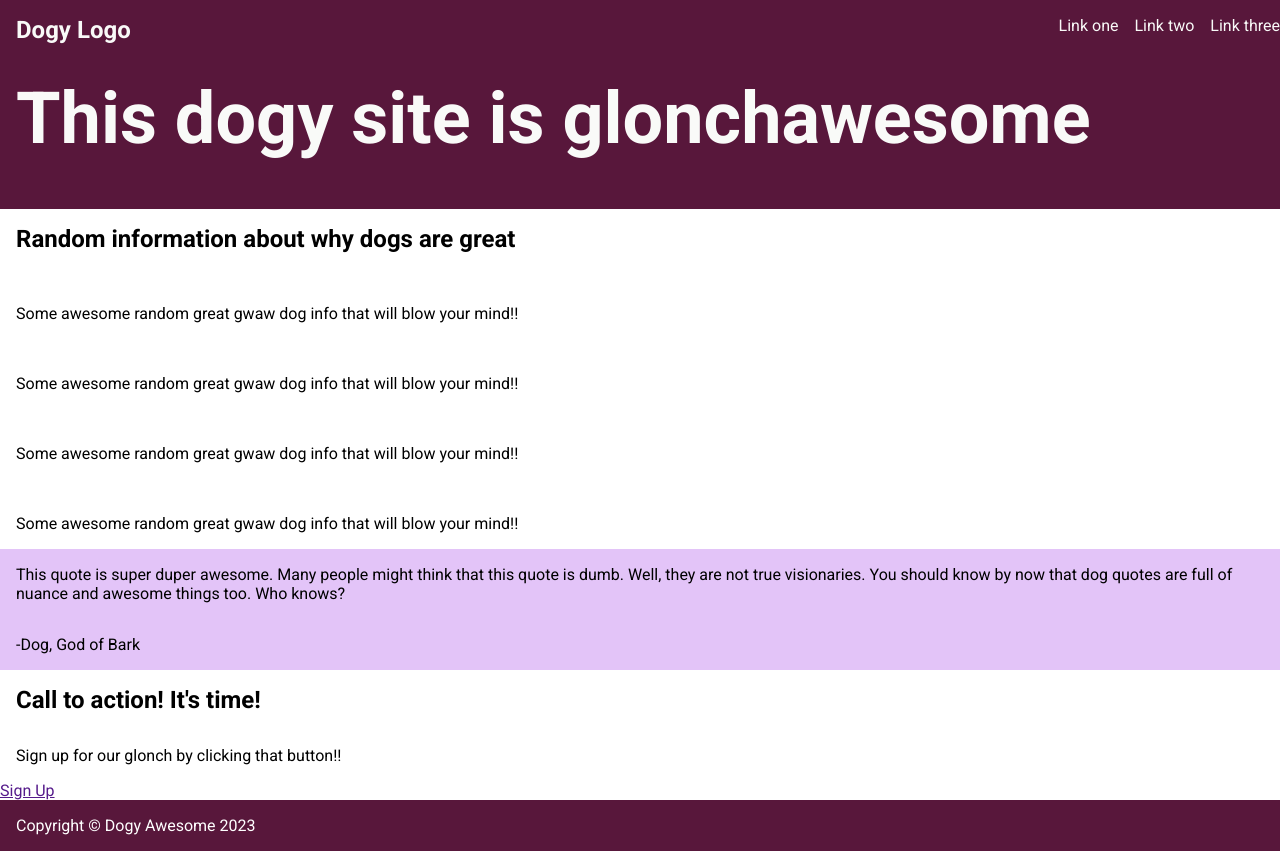
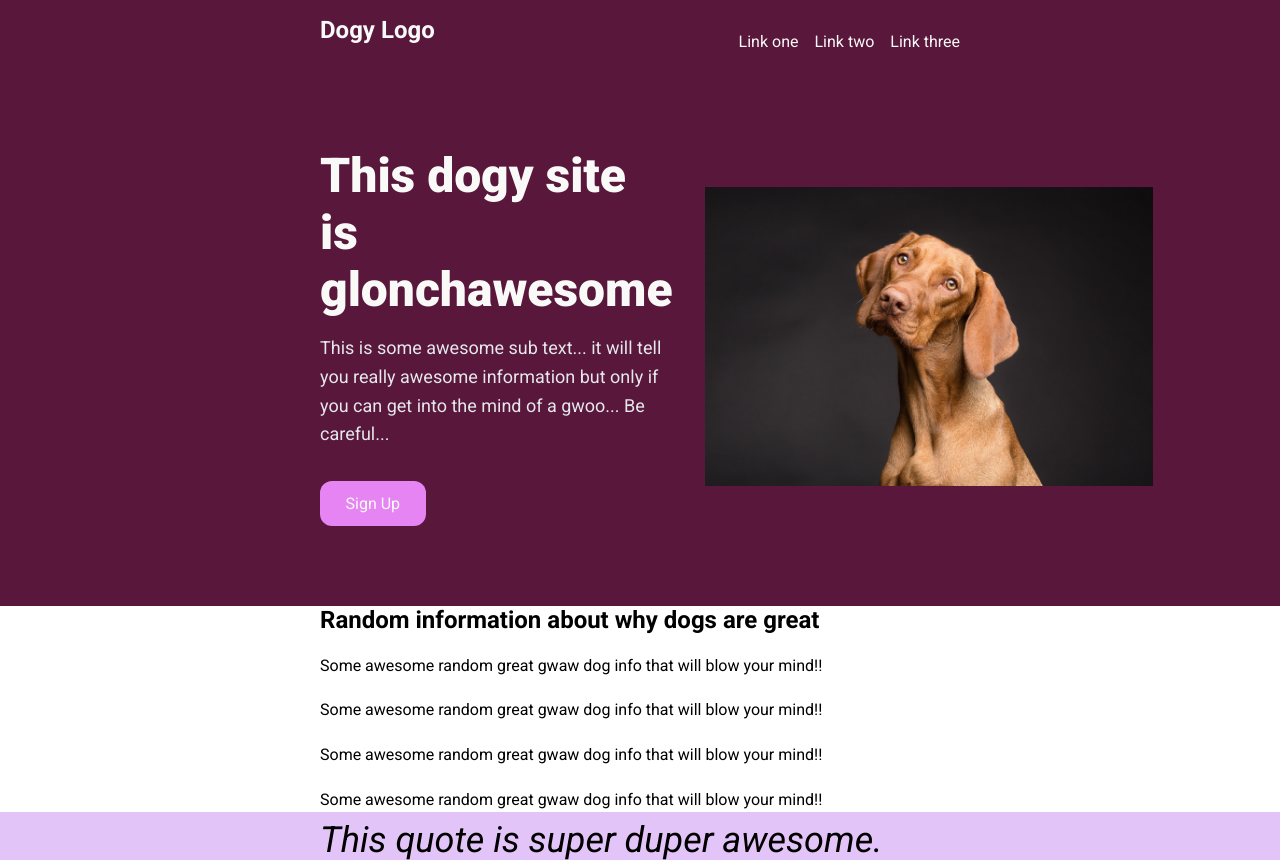
Before and after one commit to Nonexdog/Odin-CSS-Project, a plain HTML site: page index.html in a window 1280 px wide. Shown: the top 860 px of the page. Drawn offline with Linux system fonts and the light colour scheme.

Commit message:
Set the style of the hero

```diff
--- a/index.html
+++ b/index.html
@@ -10,14 +10,24 @@
   <header>
     <h1>Dogy Logo</h1>
     <ul>
-      <li>Link one</li>
-      <li>Link two</li>
-      <li>Link three</li>
+      <a href="">
+        <li>Link one</li>
+      </a>
+      <a href="">
+        <li>Link two</li>
+      </a>
+      <a href="">
+        <li>Link three</li>
+      </a>
     </ul>
   </header>
   <section class="hero">
-    <h1 class="hero-main">This dogy site is glonchawesome</h1>
-    <p class="hero-secondary"></p>
+    <div>
+      <h1>This dogy site is glonchawesome</h1>
+      <p>This is some awesome sub text... it will tell you really awesome information but only if you can get into the mind of a gwoo... Be careful... </p>
+      <a href="" class="signup">Sign Up</a>
+    </div>
+    <img src="images/dog-hero.jpg" alt="Picture of a dog tilting its head to the side">
   </section>
   <section class="info">
     <h1>Random information about why dogs are great</h1>
--- a/style/_bases.scss
+++ b/style/_bases.scss
@@ -21,6 +21,15 @@ h1 {
   margin: 0;
 }
 
-p,h1 {
-  padding: var.$padding-general;
+p {
+  line-height: 1.6;
 }
+
+img {
+  width: 100%;
+  height: auto;
+}
+
+a {
+  text-decoration: none;
+}
--- a/style/_layout.scss
+++ b/style/_layout.scss
@@ -1,36 +1,38 @@
 @use 'variables' as var;
 
-.hero,
-header,
-footer {
-  background: var.$background-dark;
-  color: white;
+body {
+  display: flex;
+  flex-direction: column;
 }
 
-.quote {
-  background: var.$background-quote;
+header,
+.hero,
+.info,
+.quote,
+.action-call,
+footer {
+  padding: 0 var.$padding-body;
 }
 
 header {
-  color: var.$text-highlight;
-  display: flex;
-  justify-content: space-between;
-  h1 {
-    font: {
-      size: 24px;
-    }
-  }
-
-  ul {
-    display: flex;
-    gap: 1rem;
-  }
+  padding-top: 1rem;
 }
 
 .hero {
-  color: var.$text-highlight;
-  font: {
-    size: 48px;
-    weight: 900;
+  padding: {
+    top: var.$padding-body/4;
+    bottom: var.$padding-body/4;;
+  };
+  display: flex;
+  align-items: center;
+  gap: 2rem;
+  h1 {
+    margin-bottom: 1rem;
+  }
+  img {
+    width: 70%;
+  }
+  .signup {
+    margin-top: 2rem;
   }
 }
--- /dev/null
+++ b/style/_stylization.scss
@@ -0,0 +1,63 @@
+@use 'variables' as var;
+
+.hero,
+header,
+footer {
+  background: var.$background-dark;
+  color: white;
+}
+
+a {
+  color: var.$text-highlight;
+}
+
+.signup {
+  padding: .8rem;
+  width: 5rem;
+  border-radius: 12px;
+  background-color: var.$clickable;
+  display: block;
+  text-align: center;
+}
+
+.quote {
+  background: var.$background-quote;
+  :first-child {
+    font: {
+      size: 36px;
+      weight: 400;
+      style: italic;
+    }
+  }
+  font-weight: bold;
+}
+
+header {
+  color: var.$text-highlight;
+  display: flex;
+  justify-content: space-between;
+  h1 {
+    font: {
+      size: 24px;
+    }
+  }
+
+  ul {
+    display: flex;
+    gap: 1rem;
+  }
+}
+
+.hero {
+  color: var.$text-highlight;
+  h1 {
+    font: {
+      size: 48px;
+      weight: 900;
+    }
+  }
+  p {
+    color: var.$text-highlight-dim;
+    font-size: 18px;
+  }
+}
--- a/style/_variables.scss
+++ b/style/_variables.scss
@@ -1,7 +1,9 @@
 // Colors
 $background-dark: rgb(88, 23, 59);
 $background-quote: rgb(227, 196, 248);
-$clickable: rgb(187, 42, 156);
+$clickable: rgb(230, 132, 243);
 $text-highlight: #f9faf8;
+$text-highlight-dim: #e5e7eb;
 
+$padding-body: 20rem;
 $padding-general: 1rem;
--- a/style/style.scss
+++ b/style/style.scss
@@ -1,3 +1,4 @@
 @use 'variables';
 @use 'bases';
+@use 'stylization';
 @use 'layout';
```
Also changed, not shown: style.css (deleted), style.scss (deleted), style/style.css, 2 other files.
